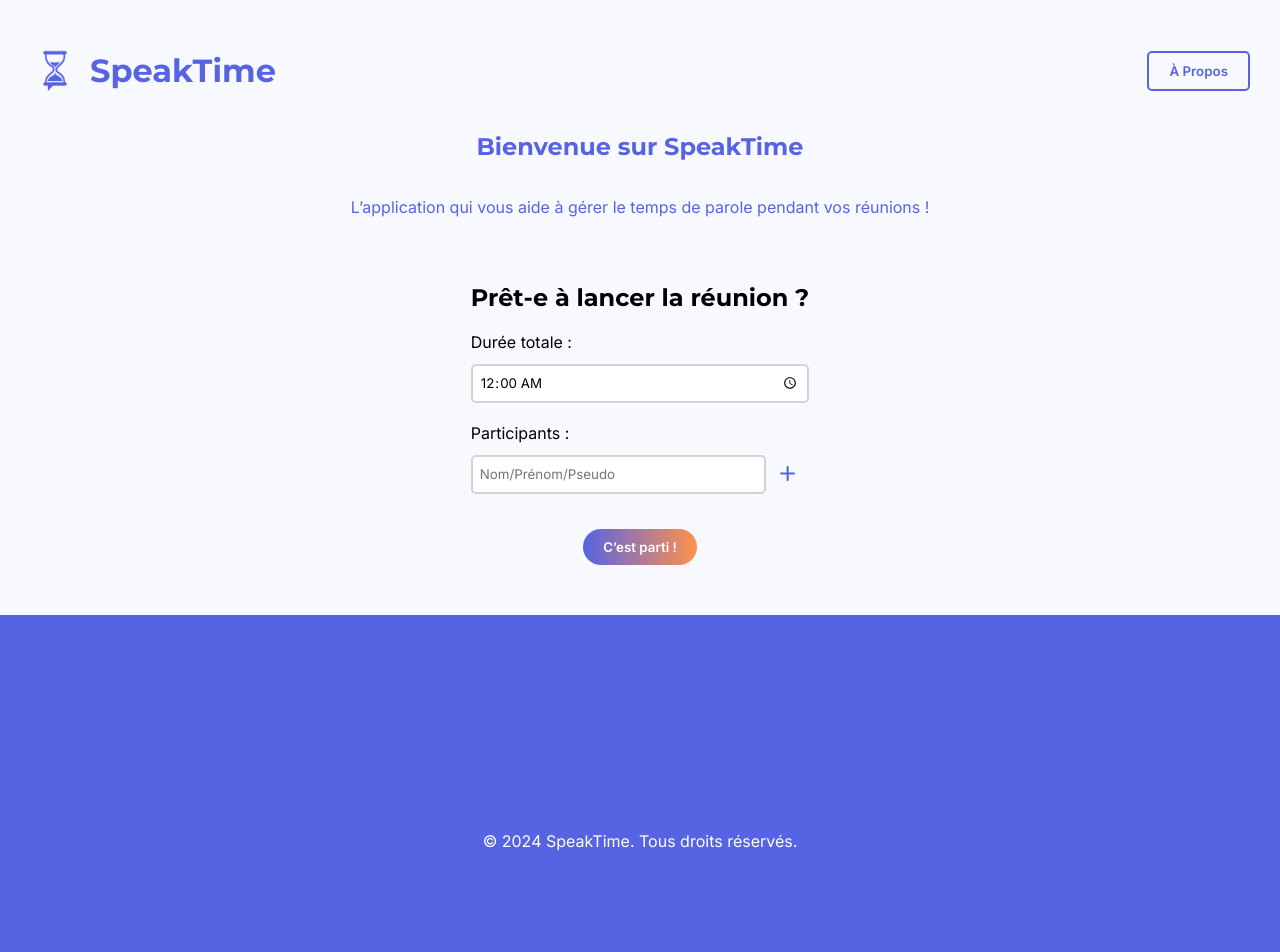
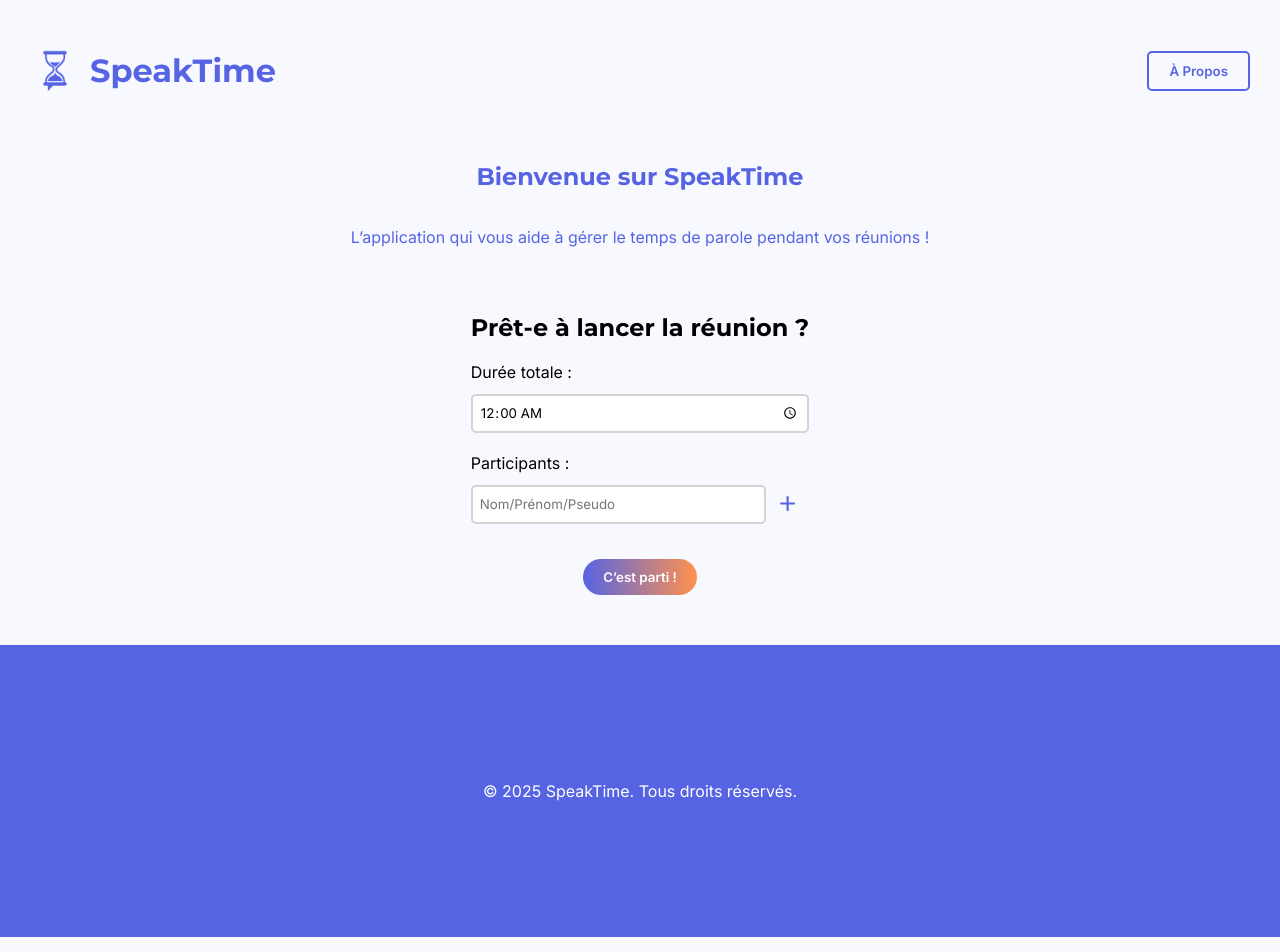
Before and after one commit to SandraPautonnier/SpeakTime, a React (Vite) app: page / in a window 1280 px wide. Shown: the top 952 px of the page. Built offline with nearby package versions, Linux system fonts and the light colour scheme.

Commit message:
fix: update footer year to 2025 and adjust padding; add margin to header banner

```diff
--- a/src/components/Footer.jsx
+++ b/src/components/Footer.jsx
@@ -3,7 +3,7 @@ import React from 'react'
 const Footer = () => {
   return (
     <footer>
-        <p>© 2024 SpeakTime. Tous droits réservés.</p>
+        <p>© 2025 SpeakTime. Tous droits réservés.</p>
     </footer>
   )
 }
--- a/src/sass/layout/footer.scss
+++ b/src/sass/layout/footer.scss
@@ -6,6 +6,6 @@ footer {
     flex-direction: column;
     justify-content: center;
     align-items: center;
-    padding: 200px 0;
+    padding: 120px 0;
     margin-top: 50px;
 }
--- a/src/sass/layout/header.scss
+++ b/src/sass/layout/header.scss
@@ -32,6 +32,7 @@ header {
         }
     }
     .banner {
+        margin-top: 30px;
         height: 100%;
         width: 100%;
         color: $primary-color;
--- a/src/style.css
+++ b/src/style.css
@@ -61,6 +61,7 @@ header .header-logo h1 {
   }
 }
 header .banner {
+  margin-top: 30px;
   height: 100%;
   width: 100%;
   color: #5664E3;
@@ -83,7 +84,7 @@ footer {
   flex-direction: column;
   justify-content: center;
   align-items: center;
-  padding: 200px 0;
+  padding: 120px 0;
   margin-top: 50px;
 }
 
```
Also changed, not shown: 1 other file (tests, documents, lock files or other folders).
